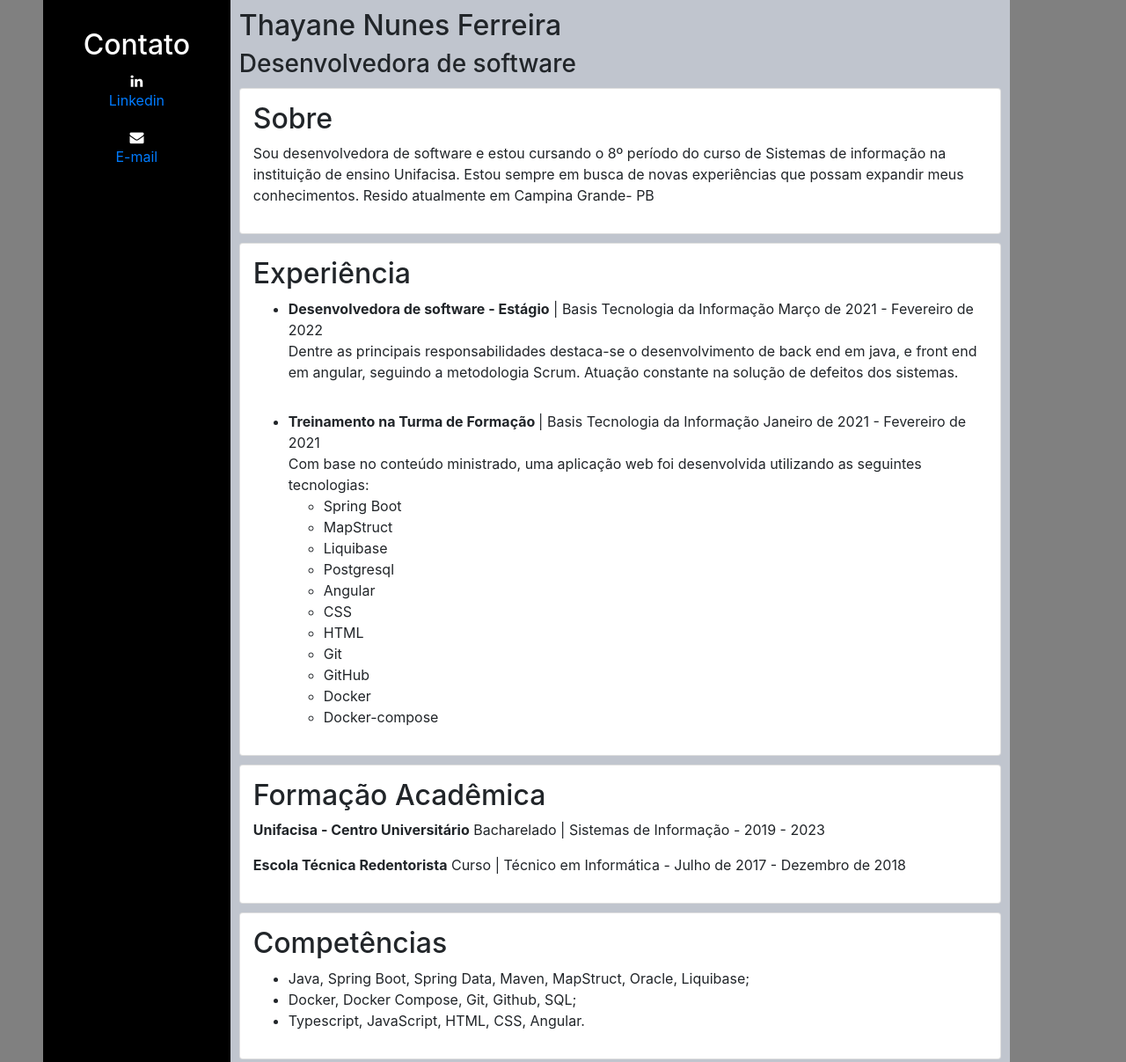
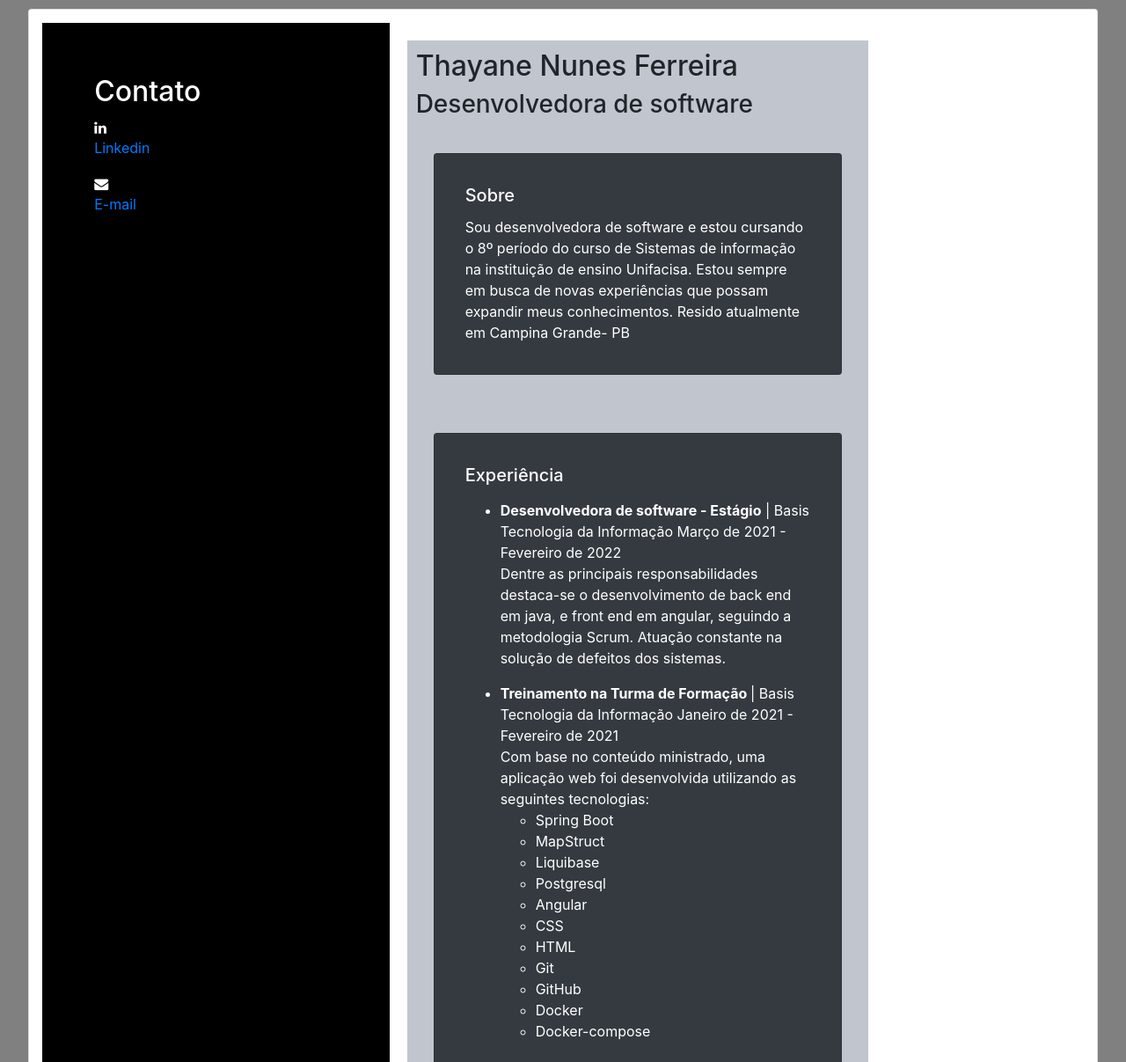
Before and after one commit to thayanenns/www-estudos, a plain HTML site: page curriculo/index.html in a window 1280 px wide. Shown: the top 1207 px of the page at 88% size. Drawn offline with nearby package versions, Linux system fonts and the light colour scheme.

Commit message:
Adicionando cards

```diff
--- a/curriculo/index.html
+++ b/curriculo/index.html
@@ -9,21 +9,27 @@
     <link rel="stylesheet" href="https://cdn.jsdelivr.net/npm/bootstrap@4.4.1/dist/css/bootstrap.min.css" integrity="sha384-Vkoo8x4CGsO3+Hhxv8T/Q5PaXtkKtu6ug5TOeNV6gBiFeWPGFN9MuhOf23Q9Ifjh" crossorigin="anonymous">
 </head>
 <body>
-    <div id="container">
-        <div class="row">
-                <div id="lateral" >
+    <div class="card mb-3" id="card-principal">
+        <div class="row no-gutters">
+          <div class="col-md-4">
             <div id="info" class="email-link" class="col-md-">
-                <h2>Contato</h2>
+                <h2 id="h2-contato">Contato</h2>
                 <i class="fa fa-linkedin"></i><p><a href="https://www.linkedin.com/in/thayane-ferreira-9b5b30175" target="_blank"> Linkedin</a></p>
                 <i class="fa fa-envelope"></i><p><a href="mailto:thayane.ferreira@maisunifacisa.com.br" target="_blank"> E-mail</a></p>
             </div>
           </div>
-        <div id="conteudo" class="col-9">
+          <div class="col-md-8">
+            <div class="card-body">
+                <div id="conteudo" >
+
                     <h2>Thayane Nunes Ferreira</h2>
                     <h3>Desenvolvedora de software</h3>
-            <div class="card">
-                <h2>Sobre</h2>
-                <p>Sou desenvolvedora de software e estou
+
+                    <div class="card-body">
+                        <div class="card text-white bg-dark mb-3">
+                            <div class="card-body">
+                              <h5 class="card-title">Sobre</h5>
+                              <p class="card-text">Sou desenvolvedora de software e estou
                                 cursando o 8º período do curso de Sistemas
                                 de informação na instituição de ensino
                                 Unifacisa. Estou sempre em busca de novas
@@ -31,9 +37,13 @@
                                 conhecimentos.
                                 Resido atualmente em Campina Grande- PB</p>
                             </div>
-            <div class="card">
-                <h2>Experiência</h2>
-                <ul>
+                        </div>
+                    </div>
+                    <div class="card-body">
+                        <div class="card text-white bg-dark mb-3">
+                            <div class="card-body">
+                              <h5 class="card-title">Experiência</h5>
+                              <p class="card-text"><ul>
                                 <li><strong>Desenvolvedora de software - Estágio</strong> | Basis Tecnologia da Informação
                                      Março de 2021 - Fevereiro de 2022</li>
                                 <p>Dentre as principais responsabilidades destaca-se o desenvolvimento de
@@ -60,24 +70,35 @@
                                     <li>Docker</li>
                                     <li>Docker-compose</li>
                                 </ul>
-                </ul>
+                            </ul></p>
                             </div>
-            <div class="card">
-                <h2>Formação Acadêmica</h2>
-                <p><strong>Unifacisa - Centro Universitário</strong>
+                        </div>
+                    </div>
+                    <div class="card-body">
+                        <div class="card text-white bg-dark mb-3">
+                            <div class="card-body">
+                              <h5 class="card-title">Formação Acadêmica</h5>
+                              <p class="card-text"><p><strong>Unifacisa - Centro Universitário</strong>
                                 Bacharelado | Sistemas de Informação - 2019
                                 - 2023</p>
                              <p><strong>Escola Técnica Redentorista</strong>
                                 Curso | Técnico em Informática - Julho de 2017 -
                                 Dezembro de 2018 </p>
+                            </p>
                             </div>
-            <div class="card">
-                <h2>Competências</h2>
+                        </div>
+                    </div>
+                    <div class="card-body">
+                        <div class="card text-white bg-dark mb-3">
+                            <div class="card-body">
+                                <h5 class="card-title">Competências</h5>
+                                <p class="card-text">
                                 <ul>
                                     <li>Java, Spring Boot, Spring Data, Maven, MapStruct, Oracle, Liquibase;</li>
                                     <li>Docker, Docker Compose, Git, Github, SQL;</li>
                                     <li>Typescript, JavaScript, HTML, CSS, Angular.</li>
                                 </ul>
+                                </p>
                             </div>
                         </div>
                     </div>
@@ -99,6 +120,13 @@
         color: white;
         text-align: center;
 
+
+    }
+
+    #card-principal{
+        max-width: 95%;
+        margin-right: auto;
+        margin-left: auto;
     }
 
     #conteudo{
@@ -117,6 +145,8 @@
         padding: 15%;
         font-size: 1rem;
         vertical-align:middle;
+        background-color: black;
+        height: 100%;
     }
 
     #info i{
@@ -129,5 +159,10 @@
         margin-left: 10px;
     }
 
+   #h2-contato{
+    color: white;
+
+   }
+
 </style>
 </html>
```
Lines whose indentation alone changed are shown as unchanged.
